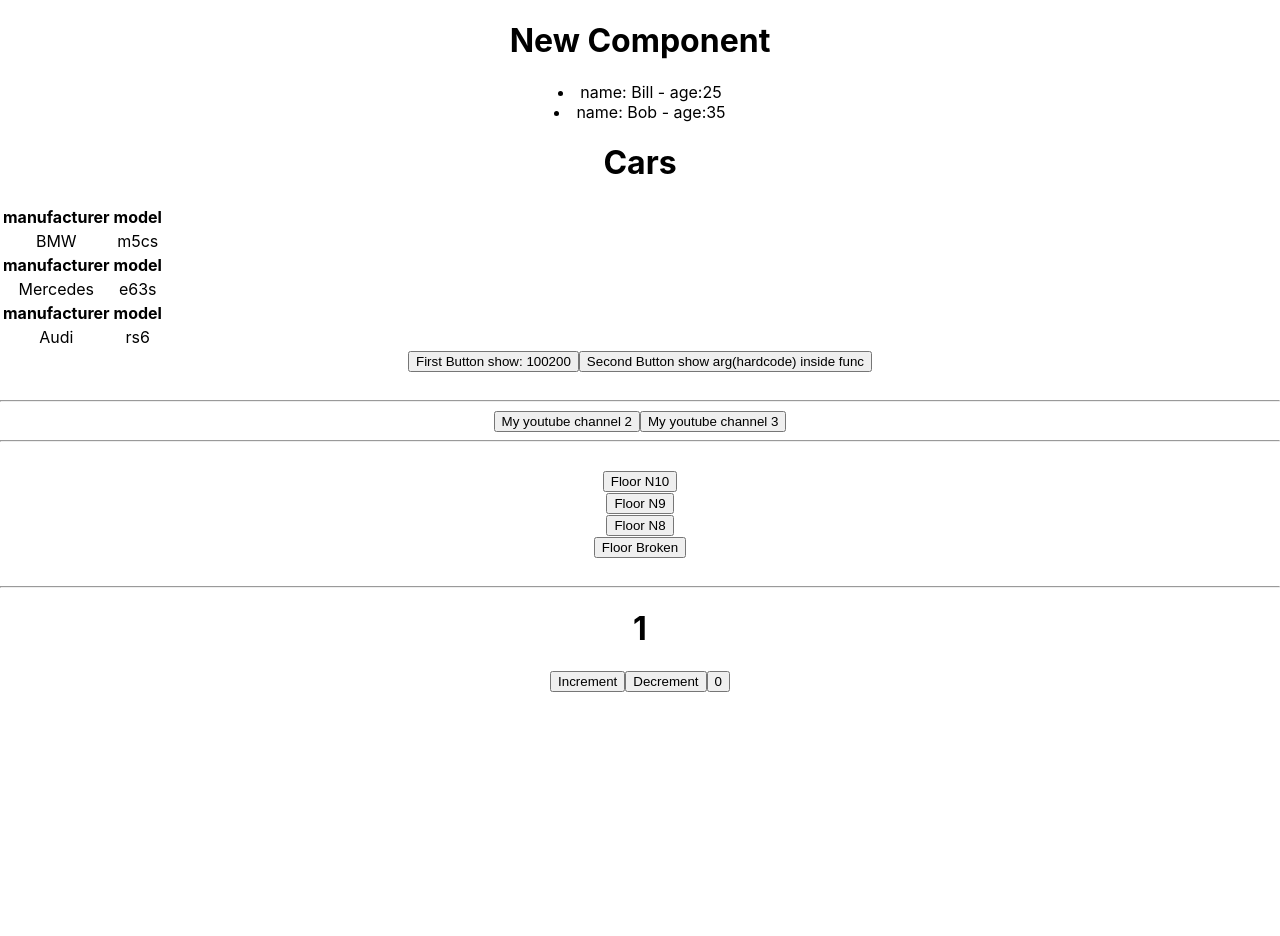
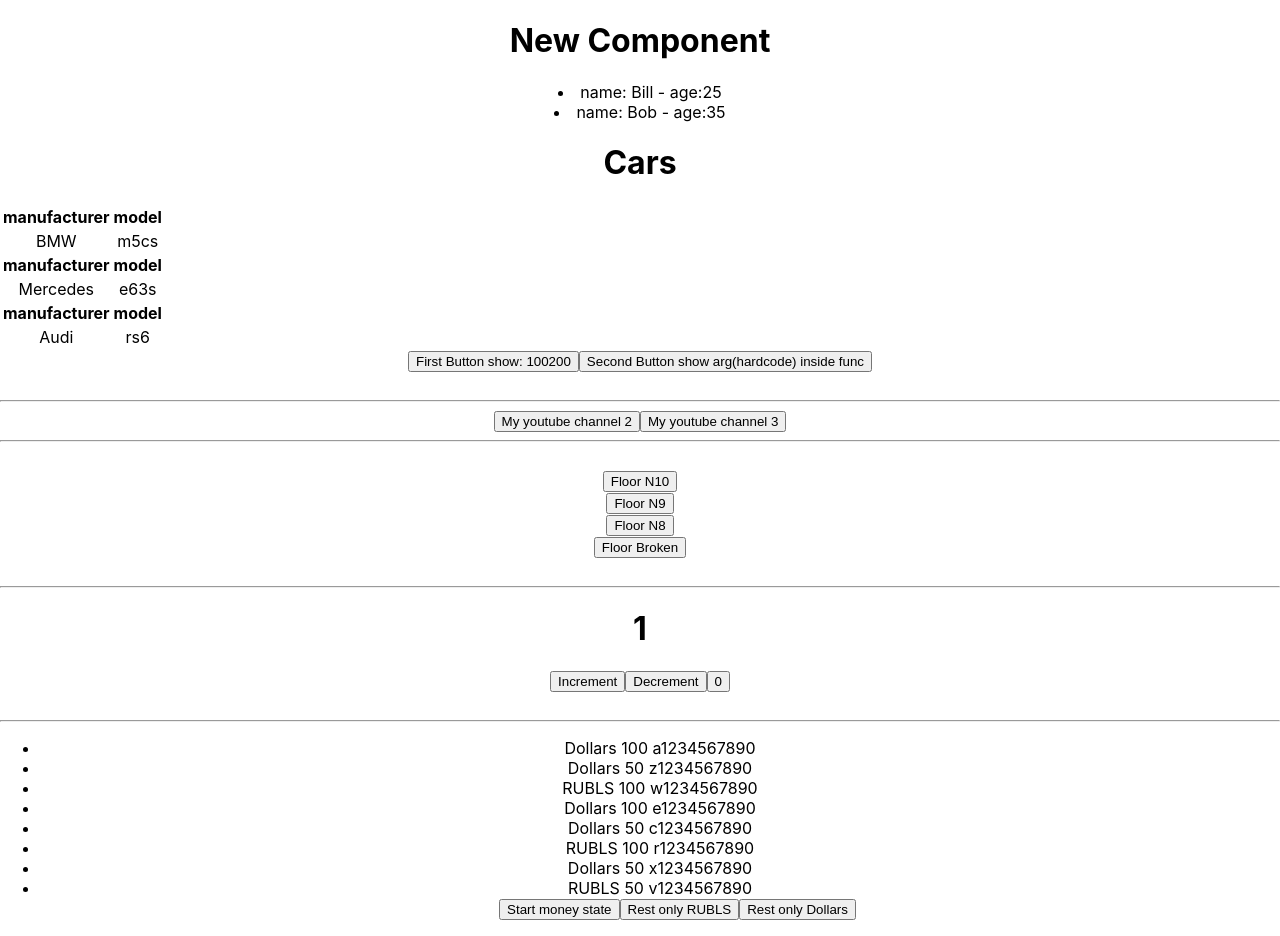
Before and after one commit to dktwho/TypeScript-microtasks-w1-1, a React (Create React App) app: page / in a window 1280 px wide. Before the commit the page ends 800 px from the top, so only its background shows below. Built offline with nearby package versions, Linux system fonts and the light colour scheme.

Commit message:
create component with logic filter only rub, only usd, and all, typed

```diff
--- a/src/App.tsx
+++ b/src/App.tsx
@@ -7,6 +7,7 @@
 import { Other2 } from "./components/Other2";
 import { Button } from "./components/Button";
 import { StatePractice } from "./components/StatePractice";
+import { MethodFilter } from "./components/MethodFilter";
 
 function App() {
   const button1Foo = (floor: number, floorInWords: string) => {
@@ -57,6 +58,9 @@
       <br />
       <hr />
       <StatePractice />
+      <br />
+      <hr />
+      <MethodFilter />
     </div>
   );
 }
--- /dev/null
+++ b/src/components/MethodFilter.tsx
@@ -0,0 +1,39 @@
+import React, { useState } from "react";
+import { SomeComponent } from "./SomeComponent";
+
+export type FilterType = "all" | "Rest only RUBLS" | "Rest only Dollars";
+
+export const MethodFilter = () => {
+  const [filter, setFilter] = useState<FilterType>("all");
+  const [money, setMoney] = useState([
+    { banknots: "Dollars", value: 100, number: " a1234567890" },
+    { banknots: "Dollars", value: 50, number: " z1234567890" },
+    { banknots: "RUBLS", value: 100, number: " w1234567890" },
+    { banknots: "Dollars", value: 100, number: " e1234567890" },
+    { banknots: "Dollars", value: 50, number: " c1234567890" },
+    { banknots: "RUBLS", value: 100, number: " r1234567890" },
+    { banknots: "Dollars", value: 50, number: " x1234567890" },
+    { banknots: "RUBLS", value: 50, number: " v1234567890" },
+  ]);
+
+  let currentMoney = money;
+
+  if (filter === "Rest only RUBLS") {
+    currentMoney = money.filter((el) => el.banknots === "RUBLS");
+  }
+
+  if (filter === "Rest only Dollars") {
+    currentMoney = money.filter((el) => el.banknots === "Dollars");
+  }
+
+  const filterMoney = (nameButton: FilterType) => {
+    setFilter(nameButton);
+  };
+
+  return (
+    <SomeComponent
+      currentMoney={currentMoney}
+      callback={(nameButton) => filterMoney(nameButton)}
+    />
+  );
+};
--- /dev/null
+++ b/src/components/SomeComponent.tsx
@@ -0,0 +1,39 @@
+import React from "react";
+import { FilterType } from "./MethodFilter";
+
+type CurrentMoneyType = {
+  currentMoney: MoneyType[];
+  callback: (nameButton: FilterType) => void;
+};
+type MoneyType = {
+  banknots: string;
+  value: number;
+  number: string;
+};
+
+export const SomeComponent = ({ currentMoney, callback }: CurrentMoneyType) => {
+  return (
+    <div>
+      <ul>
+        {currentMoney.map((el, index) => {
+          return (
+            <li key={index}>
+              <span> {el.banknots} </span>
+              <span> {el.value} </span>
+              <span> {el.number} </span>
+            </li>
+          );
+        })}
+        <div style={{ marginLeft: "35px" }}>
+          <button onClick={() => callback("all")}>Start money state</button>
+          <button onClick={() => callback("Rest only RUBLS")}>
+            Rest only RUBLS
+          </button>
+          <button onClick={() => callback("Rest only Dollars")}>
+            Rest only Dollars
+          </button>
+        </div>
+      </ul>
+    </div>
+  );
+};
```
